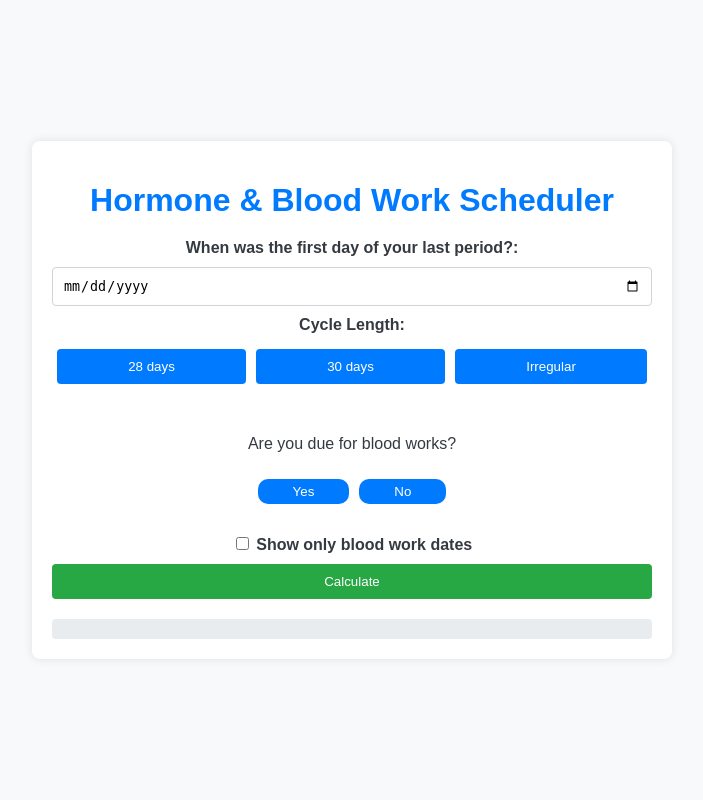
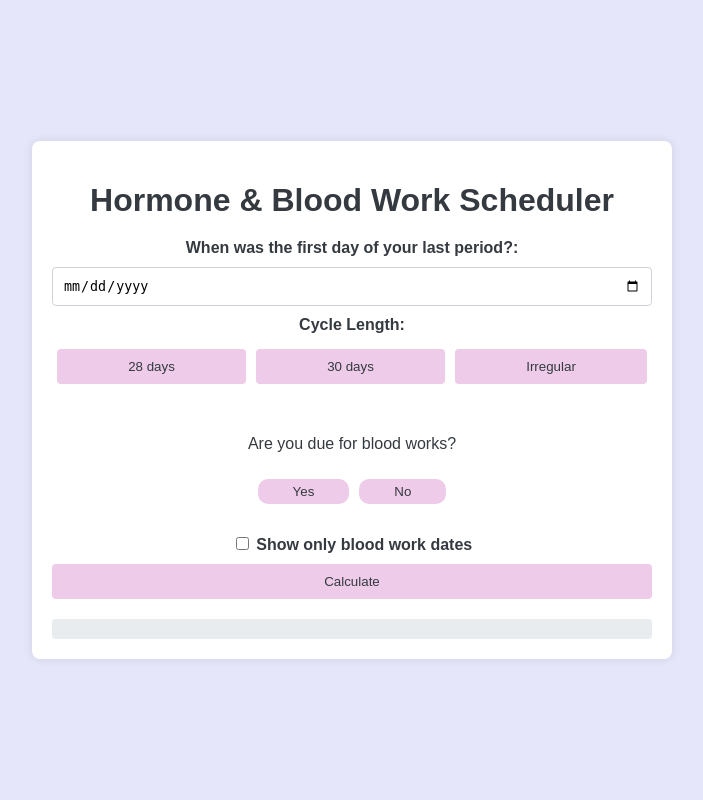
Before and after one commit to josh-jacob/Hormone-and-Blood-Work-Scheduler, a Flask app: page / in a window 1280 px wide. Shown: the whole page, without its empty margins (288-991 px from the left). Run offline with Flask 3, Linux system fonts and the light colour scheme.

Commit message:
Update index.html

```diff
--- a/templates/index.html
+++ b/templates/index.html
@@ -6,7 +6,7 @@
     <style>
         body {
             font-family: Arial, sans-serif;
-            background-color: #f8f9fa;
+            background-color: #E6E6FA;
             color: #343a40;
             margin: 0;
             padding: 0;
@@ -25,7 +25,8 @@
             text-align: center;
         }
         h1 {
-            color: #007bff;
+            color: #;
+            font-weight: bold;
             margin-bottom: 20px;
         }
         form {
@@ -50,8 +51,8 @@
             flex-wrap: wrap;
         }
         .button-group button {
-            background-color: #007bff;
-            color: white;
+            background-color: #eecbe9;
+            color: #343a40;
             padding: 10px;
             border: none;
             border-radius: 4px;
@@ -61,14 +62,14 @@
             max-width: 100%;
         }
         .button-group button.selected {
-            background-color: #0056b3;
+            background-color: #b999c8;
         }
         .button-group button:hover {
-            background-color: #0056b3;
+            background-color: #b999c8;
         }
         input[type="submit"] {
-            background-color: #28a745;
-            color: white;
+            background-color: #eecbe9;
+            color: #343a40;
             padding: 10px;
             border: none;
             border-radius: 4px;
@@ -77,7 +78,7 @@
             box-sizing: border-box;
         }
         input[type="submit"]:hover {
-            background-color: #218838;
+            background-color: #b999c8;
         }
         .result {
             margin-top: 20px;
@@ -109,18 +110,18 @@
             gap: 10px;
         }
         .blood-work-question button {
-            background-color: #007bff;
-            color: white;
+            background-color: #eecbe9;
+            color: #343a40;
             padding: 5px 35px;
             border: none;
             border-radius: 10px;
             cursor: pointer;
         }
         .blood-work-question button.selected {
-            background-color: #0056b3;
+            background-color: #b999c8;
         }
         .blood-work-question button:hover {
-            background-color: #0056b3;
+            background-color: #b999c8;
         }
         .checkbox-group {
             display: flex;
```
